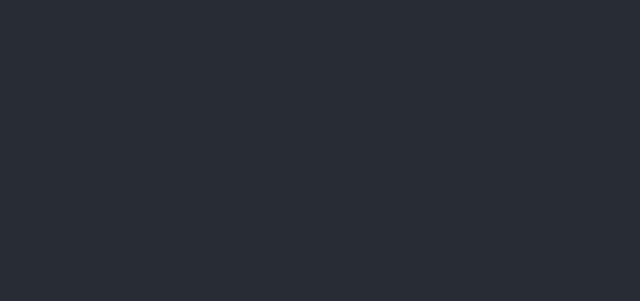
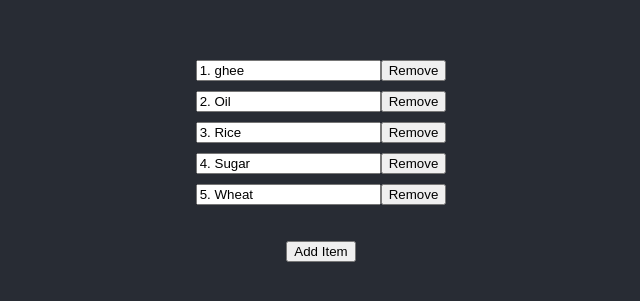
Before and after one commit to Muhammad1Siddique/react-typescript, a React (Create React App) app: page / in a window 1280 px wide. Shown: the part 257-558 px from the top of the page, without its empty margins (319-959 px from the left). Built offline with nearby package versions, Linux system fonts and the light colour scheme; the HTML template or start-up script is replaced by a standard one.

Commit message:
Multiple list practice list and key

```diff
--- a/package.json
+++ b/package.json
@@ -12,6 +12,7 @@
     "@types/react-dom": "^16.9.8",
     "react": "^17.0.2",
     "react-dom": "^17.0.2",
+    "react-query": "^3.18.1",
     "react-scripts": "4.0.3",
     "typescript": "^4.0.3",
     "web-vitals": "^0.2.4",
--- a/src/App.tsx
+++ b/src/App.tsx
@@ -6,6 +6,8 @@ import React from 'react';
 // import { LifecycleMethod } from './Components/LifecycleMethod';
 // import { FunctionLCM } from './Components/LifecycleMethod';
 // import Greeting from './Components/Greeting';
+//import { ConditionalRender } from './Components/ConditionalRender';
+import { MultipleList } from './Components/MultipleList';
 import './App.css';
 
 function App() {
@@ -20,6 +22,8 @@ function App() {
         <FunctionLCM initialValue={0}/> */}
         {/* <Greeting isLoggedIn={true}/>
         <Greeting isLoggedIn={false}/> */}
+        {/* <ConditionalRender/> */}
+        <MultipleList/>
       </header>
     </div>
   );
--- /dev/null
+++ b/src/Components/ConditionalRender.tsx
@@ -0,0 +1,28 @@
+// import {useQuery} from 'react-query';
+
+// const fetchUsers = async () => {
+//     await new Promise((resolve)=>setTimeout(resolve, 10000));
+//     //throw new Error("error message");
+//     return "Data Information";
+// };
+export function ConditionalRender(){
+    // const {data, isError, isFetching} = useQuery("fetchData", fetchUsers, {
+    //     retry:false,
+    // });
+    // const renderData = () =>{
+    //     if(isFetching){
+    //         return <div>Data is fetching</div>
+    //     }else if(isError){
+    //         return <div>Error in fetching Data</div>
+    //     }else{
+    //         return <div>{data}</div>;
+    //     }
+    // }
+    return(
+        <div>
+            {/* {renderData()}
+            {isFetching && <div>Loading data</div>}
+            {isFetching ? <div>Data 1</div>: <div>Data 2</div>} */}
+        </div>
+    )
+}
--- /dev/null
+++ b/src/Components/MultipleList.tsx
@@ -0,0 +1,37 @@
+import React, {useState} from 'react'
+
+const defaultItems:{id:number, name:string}[] =[
+    {id: 1, name:"ghee"},
+    {id: 2, name:"Oil"},
+    {id: 3, name:"Rice"},
+    {id: 4, name:"Sugar"},
+    {id: 5, name:"Wheat"}
+];
+
+export const MultipleList = () => {
+    const [items, setItems] = useState(defaultItems);
+
+    const addItems = () =>{
+        const item = defaultItems.find((i)=>!items.includes(i));
+        if(item){
+            setItems([...items, item]);
+        }
+    };
+
+    const removeItems = (item:any) =>{
+        setItems(items.filter((i)=> i !==item));
+    }
+    return (
+        <div>
+            <ul style={{listStyle:"none", paddingLeft:0}}>
+                {items.map((data, index)=>
+                    <li key={index}>
+                        <input type="text" value={data.id +". "+ data.name}/>
+                        <button onClick={()=>removeItems(data)}>Remove</button>
+                    </li>)}
+            </ul>
+            <button onClick={addItems}>Add Item</button>
+        </div>
+
+    )
+}
```
Also changed, not shown: src/Components/LoginControl.tsx (added, +35 -0 lines), 1 other file (tests, documents, lock files or other folders).
